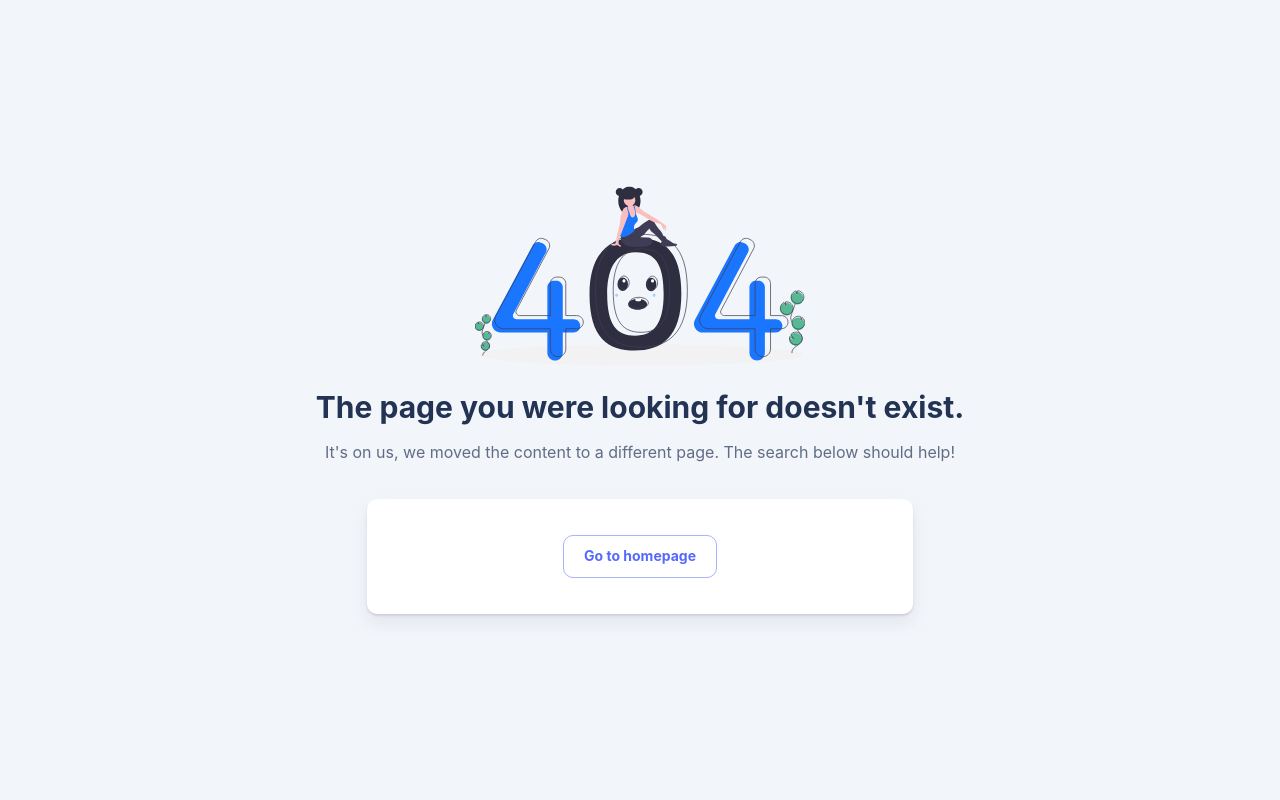
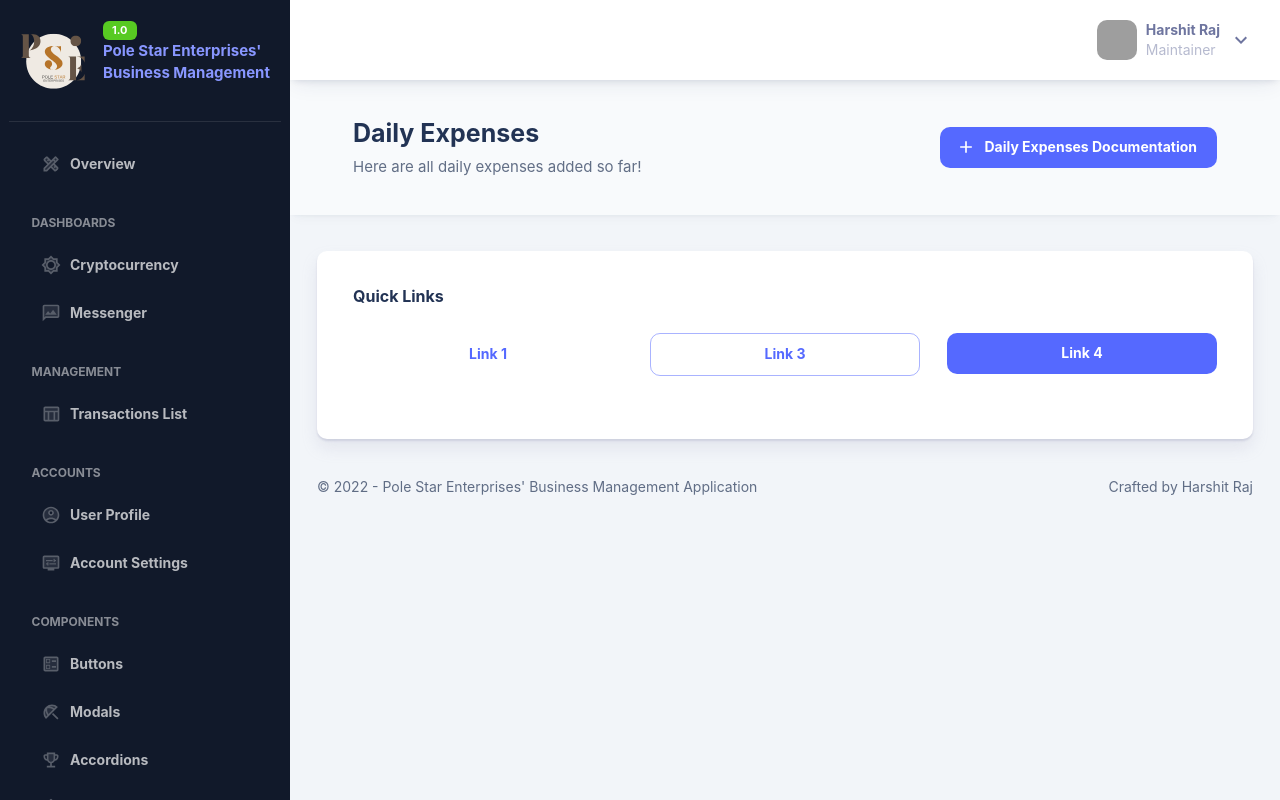
Before and after one commit to 1-Harshit/business-management, a Next.js app: page /admin/daily in a window 1280 px wide. Before the commit this address had no page. Built offline with nearby package versions, Linux system fonts and the light colour scheme; grey boxes are pictures that could not be loaded.

Commit message:
Add placeholder pages

```diff
--- /dev/null
+++ b/src/pages/admin/daily.tsx
@@ -0,0 +1,38 @@
+import { Container, Grid } from "@mui/material"
+import Head from "next/head"
+
+import SidebarLayout from "src/layouts/SidebarLayout"
+import QuickActions from "src/views/index/QuickActions"
+import PageTitle from "src/components/PageTitle"
+
+const DailyExpenses = () => {
+  const date = "Today"
+  return (
+    <>
+      <Head>
+        <title>Daily Expenses</title>
+      </Head>
+      <PageTitle
+        heading="Daily Expenses"
+        subHeading="Here are all daily expenses added so far!"
+      />
+      <Container maxWidth="lg">
+        <Grid
+          container
+          direction="row"
+          justifyContent="center"
+          alignItems="stretch"
+          spacing={4}
+        >
+          <Grid item xs={12}>
+            <QuickActions />
+          </Grid>
+        </Grid>
+      </Container>
+    </>
+  )
+}
+
+DailyExpenses.layout = SidebarLayout
+
+export default DailyExpenses
--- /dev/null
+++ b/src/pages/admin/new/material.tsx
@@ -0,0 +1,7 @@
+import SidebarLayout from "src/layouts/SidebarLayout"
+
+const NewMaterial = () => <div />
+
+NewMaterial.layout = SidebarLayout
+
+export default NewMaterial
```
Also changed, not shown: src/pages/admin/new/expense.tsx (added, +7 -0 lines), src/pages/admin/new/index.tsx (added, +7 -0 lines), src/pages/admin/persons.tsx (added, +7 -0 lines), src/pages/admin/sites.tsx (added, +7 -0 lines).
